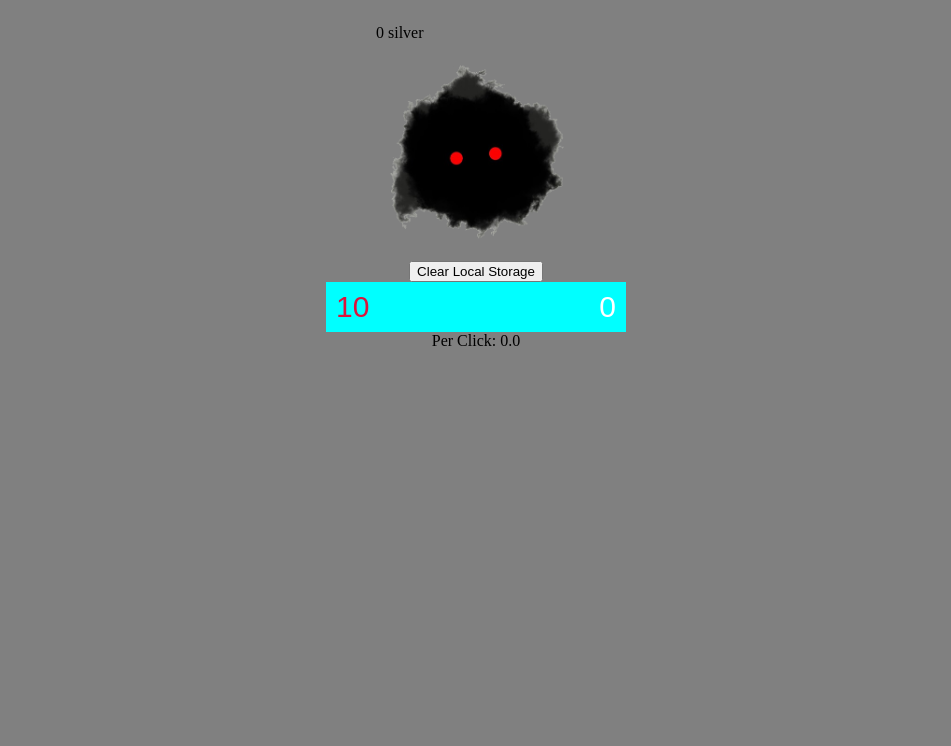
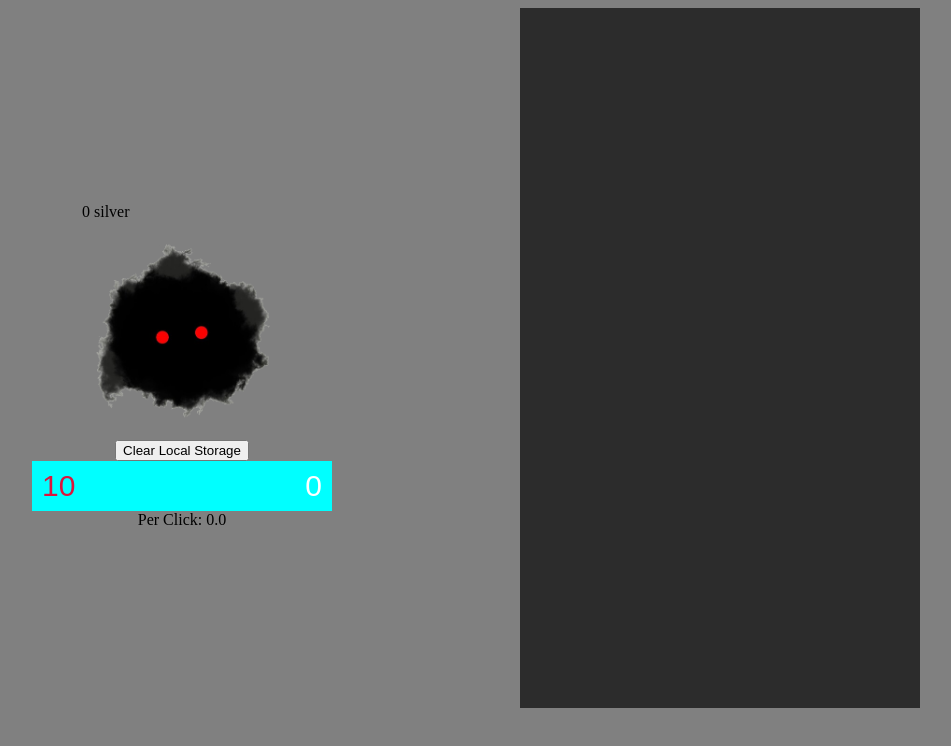
Before and after one commit to BartoszSeno/ClickerZero, a React (Vite) app: page / in a window 1280 px wide. Shown: the top 746 px of the page, without its empty margins (164-1115 px from the left). Built offline with nearby package versions, Linux system fonts and the light colour scheme.

Commit message:
fix forder position

```diff
--- a/src/App.css
+++ b/src/App.css
@@ -1,3 +1,8 @@
+#App-container {
+  display: flex;
+  justify-content: space-evenly;
+}
+
 .App {
   display: flex;
   justify-content: center;
--- a/src/App.tsx
+++ b/src/App.tsx
@@ -1,8 +1,9 @@
 import "./App.css";
 import Clicker from "./hook/ClickerCount";
 import ClearLocalStorageButton from "./hook/RemoveLS";
-import UpdateLvlOne from "./assets/Upgrade/UpgradeLvlOne";
 import { useEffect, useState } from "react";
+import Eq from "./Eq";
+import UpdateLvlOne from "./Upgrade/UpgradeLvlOne";
 
 function App() {
   //main count
@@ -24,6 +25,7 @@ function App() {
 
   return (
     <>
+      <main id="App-container">
         <div className="App">
           <Clicker
             setCount={setCount}
@@ -44,6 +46,10 @@ function App() {
             Per Click: {FullCountPerClick.toFixed(1)}
           </div>
         </div>
+        <div className="right-container">
+          <Eq />
+        </div>
+      </main>
     </>
   );
 }
--- a/src/assets/Eq/index.tsx
+++ b/src/Eq/index.tsx
@@ -1,9 +1,10 @@
 import React, { useState, useEffect } from "react";
+import "../assets/css/Normal/Equipment/equipment.css";
 
 const Eq = () => {
   return (
     <>
-      <div></div>
+      <section id="equipment"></section>
     </>
   );
 };
--- a/src/assets/Upgrade/UpgradeLvlOne.tsx
+++ b/src/Upgrade/UpgradeLvlOne.tsx
@@ -1,4 +1,4 @@
-import "../css/Normal/Update/upgrade.css";
+import "../assets/css/Normal/Update/upgrade.css";
 import React, { useState, useEffect } from "react";
 
 const UpdateLvlOne = ({
--- /dev/null
+++ b/src/assets/css/Normal/Equipment/equipment.css
@@ -0,0 +1,6 @@
+#equipment {
+  background-color: rgb(44, 44, 44);
+  display: flex;
+  height: 700px;
+  width: 400px;
+}
```
Also changed, not shown: src/Eq/Armor/subWeapon.tsx (added, +9 -0 lines), src/Eq/AweWeapon/subWeapon.tsx (added, +9 -0 lines), src/Eq/Gloves/subWeapon.tsx (added, +9 -0 lines), src/Eq/Helmet/subWeapon.tsx (added, +9 -0 lines), src/Eq/MainWeapon/subWeapon.tsx (added, +9 -0 lines), src/Eq/Shoes/subWeapon.tsx (added, +9 -0 lines), src/Eq/SubWeapon/subWeapon.tsx (added, +9 -0 lines). Lines whose indentation alone changed are shown as unchanged.
